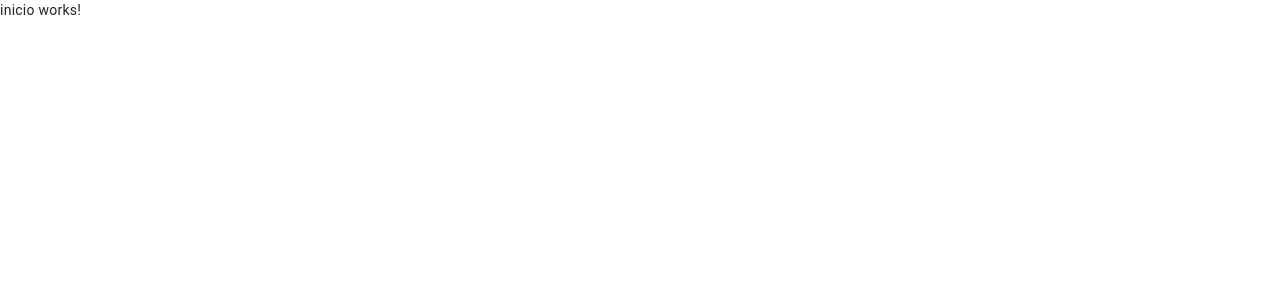
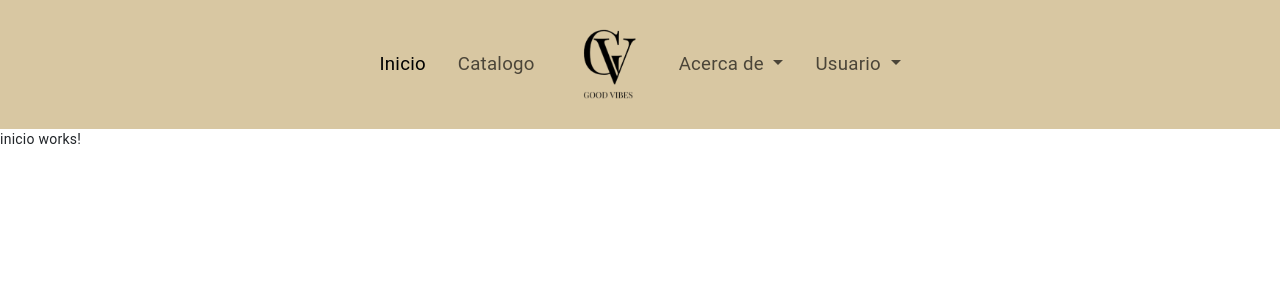
Before and after one commit to fernovg/goodvibes, an Angular app: page /inicio in a window 1280 px wide. Shown: the top 300 px of the page. Built offline with nearby package versions, Linux system fonts and the light colour scheme.

Commit message:
Diseño navbar

```diff
--- a/src/app/app-routing.module.ts
+++ b/src/app/app-routing.module.ts
@@ -1,6 +1,7 @@
 import { NgModule } from '@angular/core';
 import { RouterModule, Routes } from '@angular/router';
 import { InicioComponent } from './pages/inicio/inicio.component';
+import { ProductoComponent } from './pages/producto/producto.component';
 
 const routes: Routes = [
   {
@@ -10,6 +11,9 @@ const routes: Routes = [
   },{
     path: 'inicio',
     component: InicioComponent,
+  },{
+    path: 'catalogo',
+    component: ProductoComponent,
   }
 ];
 
--- a/src/app/shared/navbar/navbar.component.html
+++ b/src/app/shared/navbar/navbar.component.html
@@ -0,0 +1,55 @@
+<nav class="navbar navbar-expand-lg p-3 bgpri" id="headerNav">
+    <div class="container-fluid">
+      <a class="navbar-brand d-block d-lg-none" href="#">
+        <img src="../../../assets/logo.png" height="80" />
+      </a>
+      <button class="navbar-toggler" type="button" data-bs-toggle="collapse" data-bs-target="#navbarNavDropdown" aria-controls="navbarNavDropdown" aria-expanded="false" aria-label="Toggle navigation">
+        <span class="navbar-toggler-icon"></span>
+      </button>
+
+      <div class=" collapse navbar-collapse" id="navbarNavDropdown">
+        <ul class="navbar-nav mx-auto ">
+          <li class="nav-item">
+            <a class="nav-link mx-2" aria-current="page" routerLink="/inicio" routerLinkActive="active">Inicio</a>
+          </li>
+          <li class="nav-item">
+            <a class="nav-link mx-2" routerLink="/catalogo" routerLinkActive="active">Catalogo</a>
+          </li>
+          <li class="nav-item d-none d-lg-block">
+            <a class="nav-link mx-2" href="/inicio">
+              <img src="../../../assets/logo.png" height="80" />
+            </a>
+          </li>
+          <li class="nav-item dropdown">
+            <a class="nav-link mx-2 dropdown-toggle" href="#" id="navbarDropdownMenuLink1" role="button" data-bs-toggle="dropdown" aria-expanded="false">
+              Acerca de
+            </a>
+            <ul class="dropdown-menu bgsec" aria-labelledby="navbarDropdownMenuLink1" >
+              <li><a class="dropdown-item" routerLink="/nosotros" routerLinkActive="selec">Nosotros</a></li>
+            </ul>
+          </li>
+          <li class="nav-item dropdown" >
+            <div *ngIf="this.nombre">
+              <a class="nav-link mx-2 dropdown-toggle" href="#" id="navbarDropdownMenuLink" role="button" data-bs-toggle="dropdown" aria-expanded="false">
+                {{this.nombre}}
+              </a>
+              <ul class="dropdown-menu text-small">
+                <li><a class="dropdown-item" routerLink="/miperfil">Mi perfil</a></li>
+                <li><hr class="dropdown-divider"></li>
+                <li><a class="dropdown-item" (click)="cerrar()">Cerrar Sesion</a></li>
+              </ul>
+            </div>
+            <div *ngIf="!this.nombre">
+              <a class="nav-link mx-2 dropdown-toggle" href="#" id="navbarDropdownMenuLink" role="button" data-bs-toggle="dropdown" aria-expanded="false">
+                Usuario
+              </a>
+              <ul class="dropdown-menu bgnav" aria-labelledby="navbarDropdownMenuLink">
+                <li><a class="dropdown-item" routerLink="/iniciosesion">Iniciar Sesion</a></li>
+                <li><a class="dropdown-item" routerLink="/registro">Registro</a></li>
+              </ul>
+            </div>
+          </li>
+        </ul>
+      </div>
+    </div>
+</nav>
--- a/src/app/shared/navbar/navbar.component.scss
+++ b/src/app/shared/navbar/navbar.component.scss
@@ -0,0 +1,14 @@
+*{
+    font-size: 14pt;
+    /* color: white; */
+  }
+
+  @media screen and (min-width:992px){
+      .nav-item {
+      line-height:80px;
+      }
+    }
+
+    .nav-link:hover{
+      color: #fff4ed;
+    }
--- a/src/app/shared/navbar/navbar.component.ts
+++ b/src/app/shared/navbar/navbar.component.ts
@@ -1,10 +1,32 @@
-import { Component } from '@angular/core';
+import { Component, OnInit } from '@angular/core';
 
 @Component({
   selector: 'app-navbar',
   templateUrl: './navbar.component.html',
   styleUrls: ['./navbar.component.scss']
 })
-export class NavbarComponent {
+export class NavbarComponent implements OnInit{
+  nombre: string | undefined;
+  usuario: string | undefined;
+
+  constructor(
+    // private auth: AuthenticationService,
+    // private router: Router
+  ){}
+
+  ngOnInit(){
+    // this.nombre = this.auth.currentUserValue.nombre;
+    // this.usuario = this.auth.currentUserValue.tipo;
+    // console.log(this.nombre)
+    // console.log(this.usuario)
+    // console.log(this.auth.currentUserValue)
+  }
+
+  cerrar() {
+    // this.auth.logout();
+    // this.router.navigate(['/inicio'])
+    window.location.reload();
+    localStorage.removeItem('swalShown');
+  }
 
 }
--- a/src/styles.scss
+++ b/src/styles.scss
@@ -2,3 +2,11 @@
 
 html, body { height: 100%; }
 body{ margin: 0; font-family: 'Josefin Sans', sans-serif; }
+
+.bgpri{
+    background-color: #d8c7a2;
+}
+
+.bgsec{
+    background-color: #fff4ed;
+}
```
